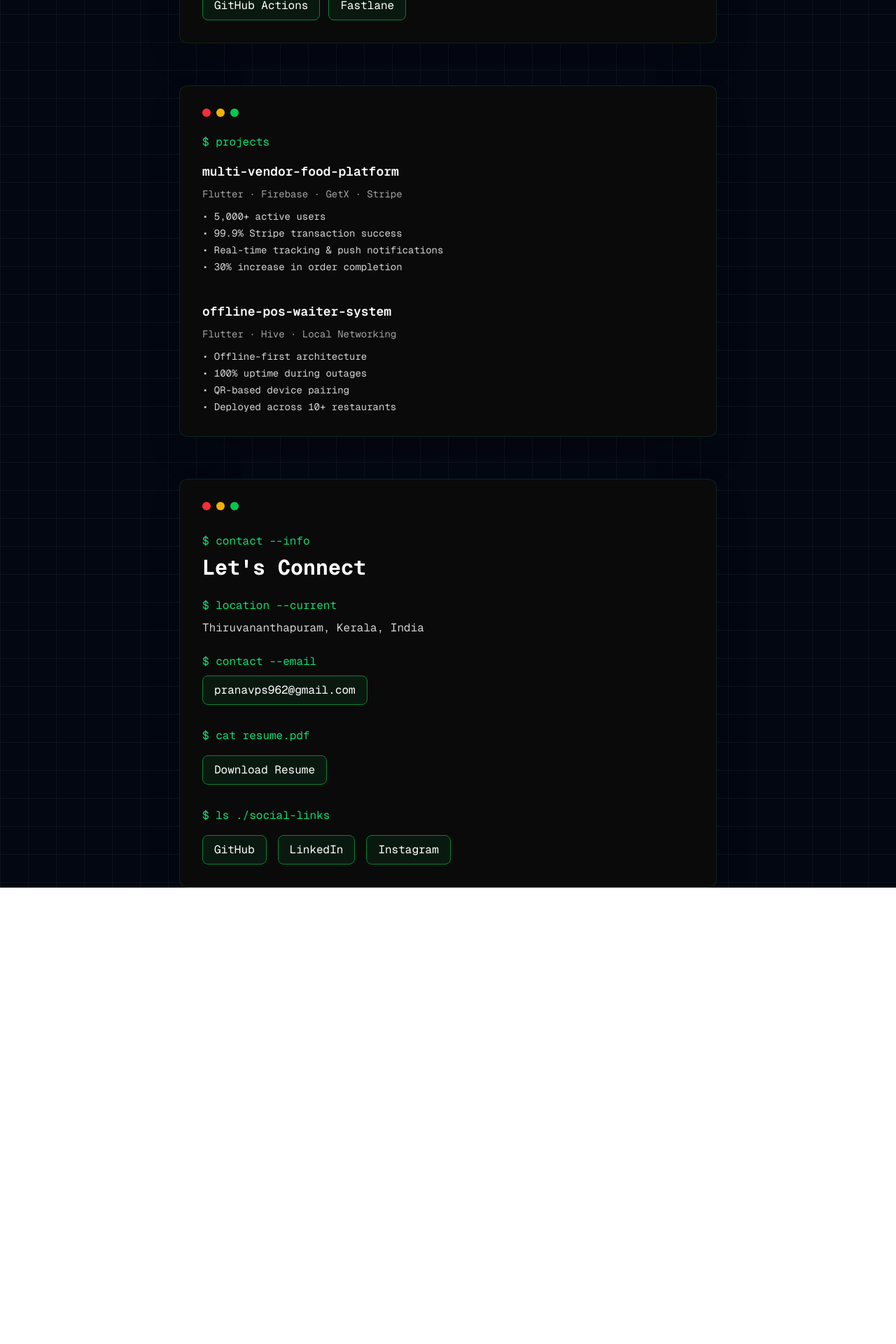
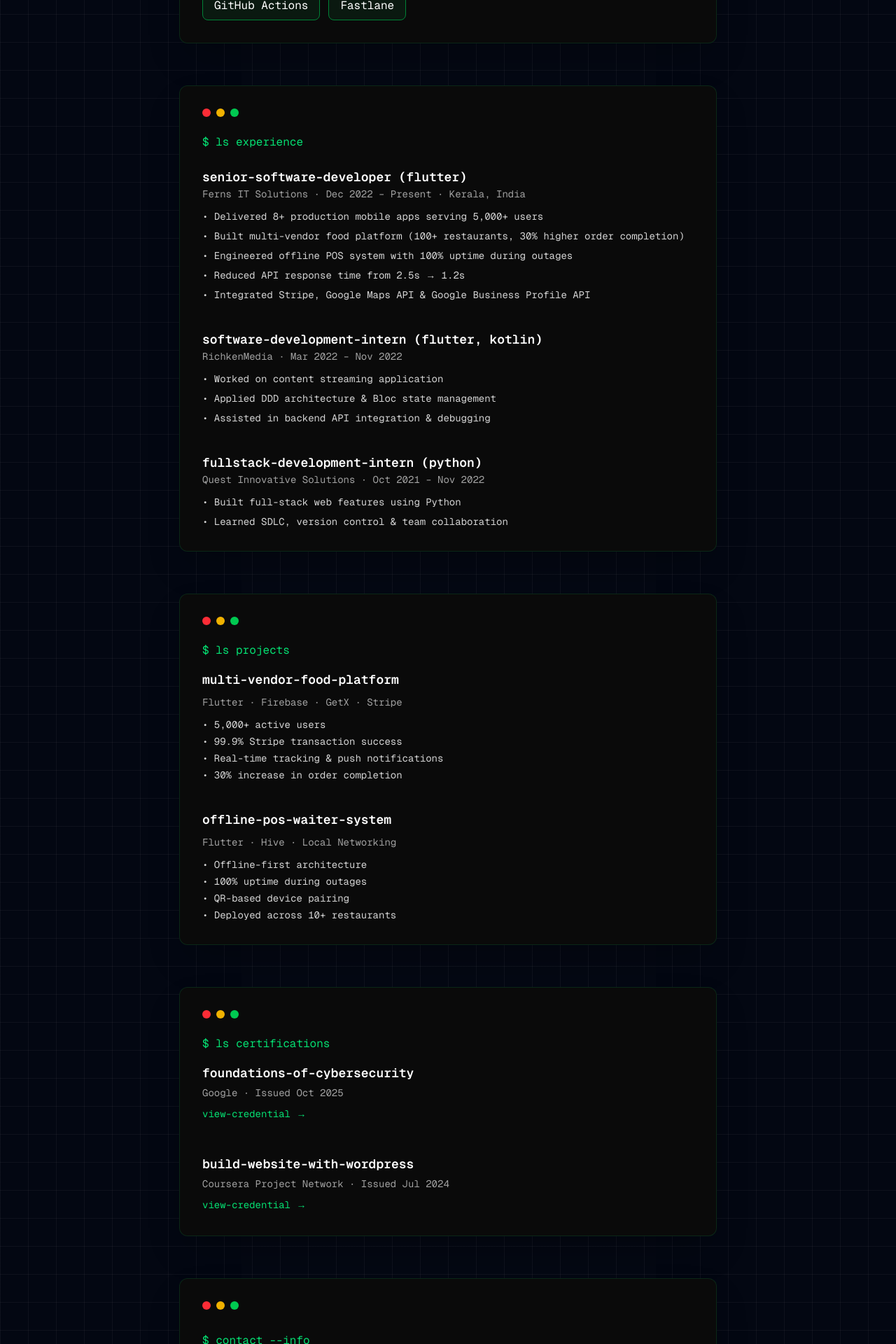
Before and after one commit to hashcode404/hashcode404.github.io, a Next.js app: page / in a window 1280 px wide. Shown: the part 980-2900 px from the top of the page at 70% size. Before the commit the page ends 2248 px from the top, so only its background shows below. Built offline with nearby package versions, Linux system fonts and the light colour scheme.

Commit message:
feat: Add new sections for professional experience and certifications, and update the projects command display.

```diff
--- a/app/page.tsx
+++ b/app/page.tsx
@@ -156,6 +156,72 @@ export default function Home() {
 
       </motion.div>
 
+      <motion.div
+        initial={{ opacity: 0, y: 40 }}
+        whileInView={{ opacity: 1, y: 0 }}
+        viewport={{ once: true }}
+        transition={{ duration: 0.8 }}
+        className="relative z-10 bg-neutral-950 border border-green-900/40 rounded-xl shadow-2xl w-[90%] max-w-3xl p-8 font-mono"
+      >
+        {/* Terminal Header */}
+        <div className="flex items-center gap-2 mb-6">
+          <div className="w-3 h-3 rounded-full bg-red-500" />
+          <div className="w-3 h-3 rounded-full bg-yellow-500" />
+          <div className="w-3 h-3 rounded-full bg-green-500" />
+        </div>
+
+        <p className="text-green-400 mb-6">$ ls experience</p>
+
+        {/* Company 1 */}
+        <div className="mb-10">
+          <h3 className="text-white text-lg font-semibold">
+            senior-software-developer (flutter)
+          </h3>
+          <p className="text-neutral-400 text-sm mb-3">
+            Ferns IT Solutions · Dec 2022 – Present · Kerala, India
+          </p>
+
+          <ul className="text-neutral-300 text-sm space-y-2">
+            <li>• Delivered 8+ production mobile apps serving 5,000+ users</li>
+            <li>• Built multi-vendor food platform (100+ restaurants, 30% higher order completion)</li>
+            <li>• Engineered offline POS system with 100% uptime during outages</li>
+            <li>• Reduced API response time from 2.5s → 1.2s</li>
+            <li>• Integrated Stripe, Google Maps API & Google Business Profile API</li>
+          </ul>
+        </div>
+
+        {/* Company 2 */}
+        <div className="mb-10">
+          <h3 className="text-white text-lg font-semibold">
+            software-development-intern (flutter, kotlin)
+          </h3>
+          <p className="text-neutral-400 text-sm mb-3">
+            RichkenMedia · Mar 2022 – Nov 2022
+          </p>
+
+          <ul className="text-neutral-300 text-sm space-y-2">
+            <li>• Worked on content streaming application</li>
+            <li>• Applied DDD architecture & Bloc state management</li>
+            <li>• Assisted in backend API integration & debugging</li>
+          </ul>
+        </div>
+
+        {/* Company 3 */}
+        <div>
+          <h3 className="text-white text-lg font-semibold">
+            fullstack-development-intern (python)
+          </h3>
+          <p className="text-neutral-400 text-sm mb-3">
+            Quest Innovative Solutions · Oct 2021 – Nov 2022
+          </p>
+
+          <ul className="text-neutral-300 text-sm space-y-2">
+            <li>• Built full-stack web features using Python</li>
+            <li>• Learned SDLC, version control & team collaboration</li>
+          </ul>
+        </div>
+      </motion.div>
+
       {/* PROJECTS CARD */}
       <motion.div
         initial={{ opacity: 0, y: 40 }}
@@ -170,7 +236,7 @@ export default function Home() {
           <div className="w-3 h-3 rounded-full bg-green-500" />
         </div>
 
-        <p className="text-green-400 mb-4">$ projects</p>
+        <p className="text-green-400 mb-4">$ ls projects</p>
 
         {/* Project 1 */}
         <div className="mb-10">
@@ -208,6 +274,65 @@ export default function Home() {
           </ul>
         </div>
       </motion.div>
+
+      <motion.div
+        initial={{ opacity: 0, y: 40 }}
+        whileInView={{ opacity: 1, y: 0 }}
+        viewport={{ once: true }}
+        transition={{ duration: 0.8 }}
+        className="relative z-10 bg-neutral-950 border border-green-900/40 rounded-xl shadow-2xl w-[90%] max-w-3xl p-8 font-mono"
+      >
+        {/* Terminal Header */}
+        <div className="flex items-center gap-2 mb-6">
+          <div className="w-3 h-3 rounded-full bg-red-500" />
+          <div className="w-3 h-3 rounded-full bg-yellow-500" />
+          <div className="w-3 h-3 rounded-full bg-green-500" />
+        </div>
+
+        <p className="text-green-400 mb-4">$ ls certifications</p>
+
+        <div className="space-y-8">
+
+          {/* Cert 1 */}
+          <div>
+            <h3 className="text-white text-lg font-semibold mb-1">
+              foundations-of-cybersecurity
+            </h3>
+            <p className="text-neutral-400 text-sm mb-2">
+              Google · Issued Oct 2025
+            </p>
+            <a
+              href="https://www.coursera.org/account/accomplishments/verify/VD8VV4BBPBWF"
+              target="_blank"
+              rel="noopener noreferrer"
+              className="inline-block text-green-400 text-sm hover:underline mb-4"
+            >
+              view-credential →
+            </a>
+          </div>
+
+          {/* Cert 2 */}
+          <div>
+            <h3 className="text-white text-lg font-semibold mb-1 ">
+              build-website-with-wordpress
+            </h3>
+            <p className="text-neutral-400 text-sm mb-2">
+              Coursera Project Network · Issued Jul 2024
+            </p>
+            <a
+              href="https://www.coursera.org/account/accomplishments/verify/VXHJCURTMUAC"
+              target="_blank"
+              rel="noopener noreferrer"
+              className="inline-block text-green-400 text-sm hover:underline"
+            >
+              view-credential →
+            </a>
+          </div>
+
+        </div>
+      </motion.div>
+
+
       <motion.div
         initial={{ opacity: 0, y: 40 }}
         whileInView={{ opacity: 1, y: 0 }}
```
